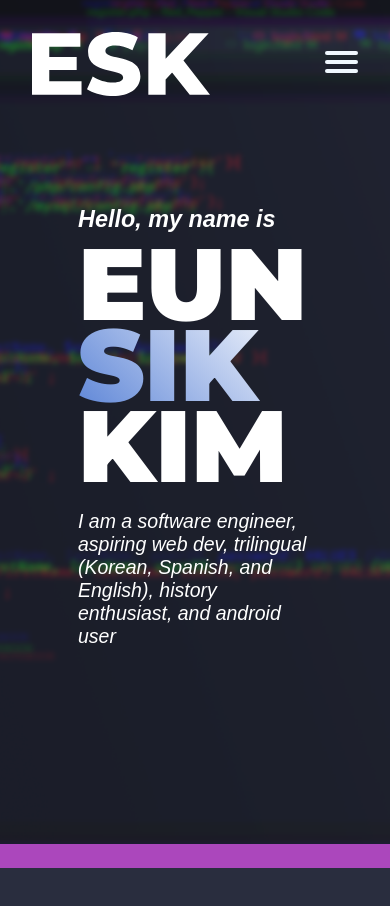
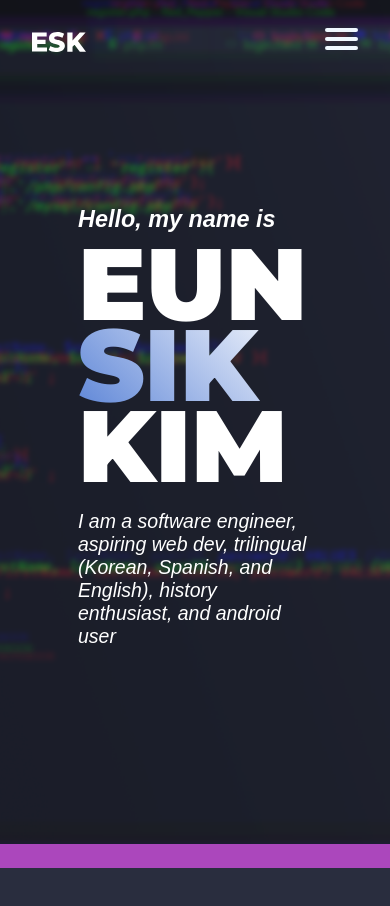
Before and after one commit to eunsikim/kimeunsik-dot-com, a plain HTML site: page index.html in a window 390 px wide. Shown: the top 906 px of the page. Drawn offline with Linux system fonts and the light colour scheme; a web font is replaced by a local one.

Commit message:
Responsive Logo

```diff
--- a/css/styles.css
+++ b/css/styles.css
@@ -11,7 +11,7 @@
 
 .logo{
     margin: 2rem;
-    height: 2rem;
+    height: min(5vw, 2rem);
 }
 
 .background-one{
@@ -132,9 +132,7 @@
         display: block;
     }
 
-    .logo{
-        height: 4rem;
-    }
+
 }
 
 
```
